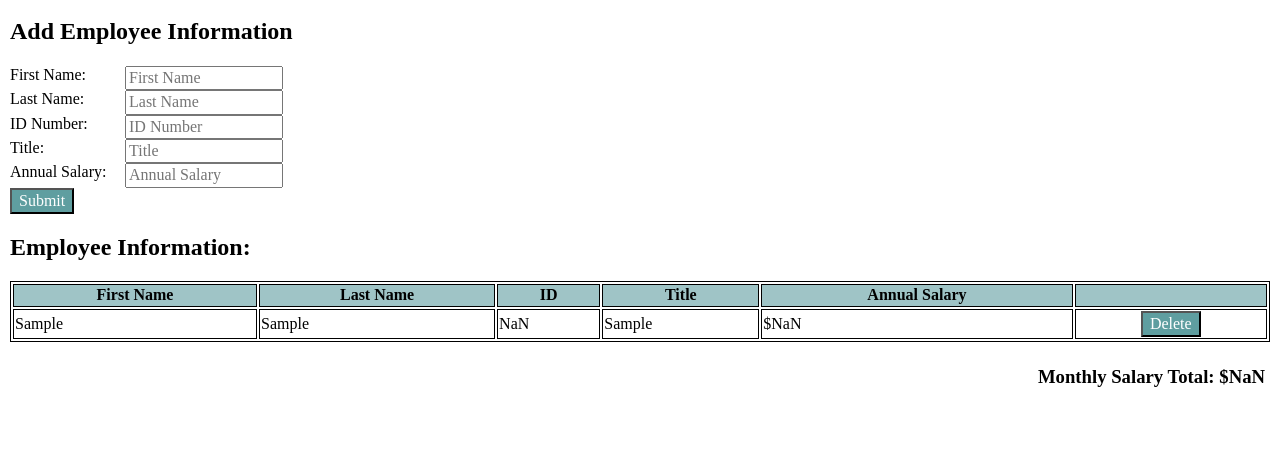
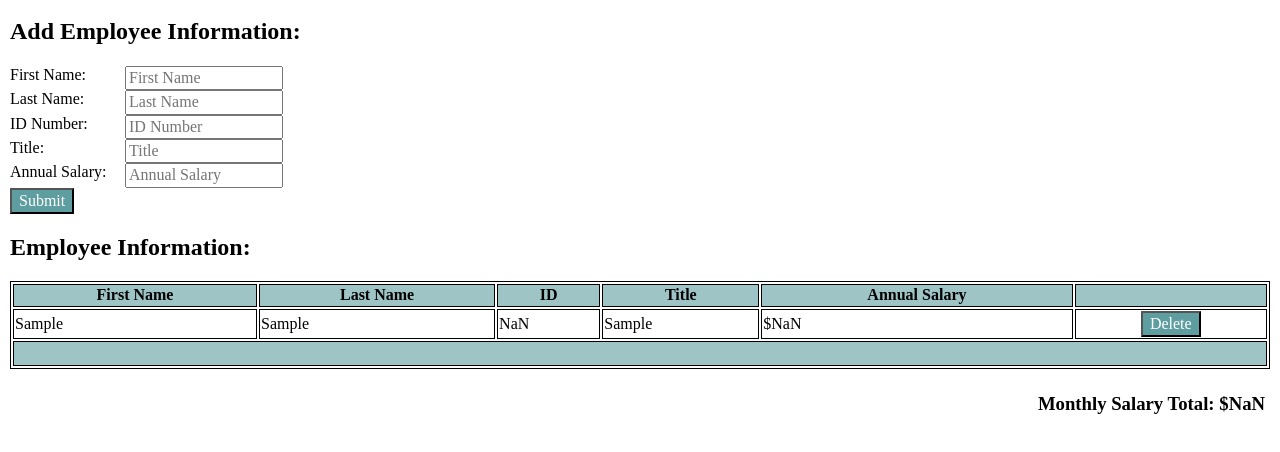
Before and after one commit to aboerhave/jquery-salary-calculator, a plain HTML site: page index.html in a window 1280 px wide. Both pictures are taken after typing "Sample", "Sample", "Sample", "Sample", "Sample" into the empty fields and a click on the button "Submit". Shown: the part 100-552 px from the top of the page. Drawn offline with Linux system fonts and the light colour scheme.

Commit message:
comments through append fn

```diff
--- a/index.html
+++ b/index.html
@@ -14,7 +14,7 @@
         <h1>Salary Calculator</h1>
     </header>
     <main>
-        <h2>Add Employee Information</h2>
+        <h2>Add Employee Information:</h2>
         <div id='inputSection'>   <!-- input section-->
             <label for="fName">First Name:</label>
             <input type="text" id="fName" placeholder="First Name">
--- a/scripts/script.js
+++ b/scripts/script.js
@@ -1,23 +1,28 @@
-// Main script file for jQuery Salary Calculator assignment
-let employeeData = [];
-let yearlyTotal = 0;
-let monthlyTotal = 0;
-let monthlytotal;
+// Main script file for jQuery Salary Calculator assignment - week 7 of Primce Digital Academy
+// Adam Boerhave 10/2/2020 - 10/4/2020
+
+let employeeData = [];  // empty array to store employee information
+let yearlyTotal = 0;    // variable to store yearly salary total
+let monthlyTotal = 0;   // variable to store monthly salaray total
+//let monthlytotal;  I think extra line to be removed
 
 $(document).ready(onReady);
 
+// function to be ran when page loaded
 function onReady() {
+    // adds event listener to button associated with submitBtn id
     $('#submitBtn').on('click', submitBtnFunction);
     // adds event listener to buttons in deleteBtn class once they exist
     $('#output').on('click', ".deleteBtn", deleteBtnFunction);
-    //$('#monthlyTotal').hide();
 }
 
+// function to ran when the submit button is clicked.  It takes the values from the dom and checks
+// them and then adds them to the employeeData array if ok.  No return
 function submitBtnFunction() {
     console.log('submit button clicked');
-
+    // changes text above table
     $('#sectionHeading').text('Employee Information:')
-
+    // checkAllFields returns true if all boxes filled in
     if (checkAllFields()) {
 
         // Collect data from input boxes here
@@ -27,8 +32,8 @@ function submitBtnFunction() {
         titleData = $('#title').val();
         salaryData = Number($('#salary').val());
 
-        // want to make if line to check if id exists yet here
-        // checkId(numberData);
+        // checkId function returns true if the identification # entered in the box
+        // does not already exist
         if (checkId(numberData)) {
 
             // create object with data collected
@@ -42,45 +47,52 @@ function submitBtnFunction() {
             console.log(newEmployee);
             employeeData.push(newEmployee);
 
+            // empty input fields
             $('#fName').val('');
             $('#lName').val('');
             $('#number').val('');
             $('#title').val('');
             $('#salary').val('');
 
+            // creates table with values that were put in boxes
+            appendToDom();
 
-            appendToDom();
-            // append monthly value to dom
+            // add new person's salary to existing value of yearlyTotal
             yearlyTotal += newEmployee.annualSalary;
-            monthlyTotal = yearlyTotal /12;
+            monthlyTotal = yearlyTotal / 12;
+            // converts number to string with $ and , with 2 dec places
             monthlyTotalString = monthlyTotal.toLocaleString('en-US', {maximumFractionDigits:2});
+            // update monthly value on dom
             $('#monthlyTotal').text(`Monthly Salary Total: $${monthlyTotalString}`);
+            // checkColor function will turn monthlyTotal text to red of over 20, white if <= 20k
             checkColor();
         }
-        else {
+        else { // if id # entered is already in the array
             alert('That ID Number already exists.  Please try another entry');
         }
     }
-    else {
+    else { // if a box is empty when submit clicked
         alert('Please fill in all of the input boxes')
     }
 } // end submitBtn fn
 
+// checkAllFields checks to see if any boxes are empty and returns true if they all
+// have values and
 function checkAllFields() {
-
+    // all boxes filled in
     if($('#fName').val() && $('#lName').val() && $('#number').val() &&
     $('#title').val() && $('#salary').val()) {
-        console.log('all fields true');
-
         return true;
     }
-    else {
-        console.log('all fields false');
-
+    else { // any boxes empty
         return false;
     }
 }   // end checkAllFields fn
 
+// checkId goes through idNumber property of employeeData array and looks for a match with the
+// new id number entered.
+// It returns true if there is not a match and false if there is a match.  This is important,
+// since the id number is later used to remove entries from the array if deleted
 function checkId(identification) {
     for (let i = 0; i < employeeData.length; i++) {
         if(identification == employeeData[i].idNumber) {
@@ -90,10 +102,13 @@ function checkId(identification) {
     return true;
 }   // end checkId fn
 
+// appendToDom function creates a new table every time the submit button is clicked
 function appendToDom() {
+    // output id is div in html file
     $('#output').empty();
-    $('#output').append(`<table id="bestTableEver">
-
+    // Table Header Section
+    $('#output').append(`
+    <table id="bestTableEver">
         <tr>
             <th>First Name</th>
             <th>Last Name</th>
@@ -101,11 +116,14 @@ function appendToDom() {
             <th>Title</th>
             <th>Annual Salary</th>
             <th></th>
-    </tr>`);
+        </tr>
+    </table>`);
+    // loop will add a new row for every employee object in the employeeData array
     for (let i = 0; i < employeeData.length; i++) {
+        // changes salary number to a string to use on the screen with $ and , with 2 dec places
         let salaryNumber = employeeData[i].annualSalary;
         let salaryString = salaryNumber.toLocaleString('en-US', {maximumFractionDigits:2});
-
+        // adding new row
         $('#bestTableEver').append(`
         <tr>
             <td>${employeeData[i].firstName}</td>
@@ -113,23 +131,29 @@ function appendToDom() {
             <td>${employeeData[i].idNumber}</td>
             <td>${employeeData[i].title}</td>
             <td>$${salaryString}</td>
-            <td class="deleteColumn"><button class="deleteBtn">Delete</button></td>
-        </tr>`);
-    }
+            <td class="deleteColumn">
+                <button class="deleteBtn">Delete</button>
+            </td>
+        </tr>`);    // end append stmt
+    }   // end for loop
+    $('#bestTableEver').append(`
+        <tr id="lastRow">
+            <td colspan="6"></td>
+        </tr>
+    `);
+}   // end appendToDom fn
 
-}
 
+// deleteBtnFunction
 function deleteBtnFunction() {
 console.log('delete button clicked');
-    // Need to put ability to remove data from javascript here
-    //$(this).css("background-color", "green");
-    $(this).parent().prev().css("background-color", "red");
     let removeId = $(this).parent().prev().prev().prev().text();
     console.log('removeId', removeId);
     let removeSalary = $(this).parent().prev().text();
     console.log('removeSalary', removeSalary);
-    removeEntry(removeId, removeSalary);
-    if ($('table tr').length == 2) {
+    let removeSalaryNumber = removeSalary.replace(",", "").replace('$',"");
+    removeEntry(removeId, removeSalaryNumber);
+    if ($('table tr').length == 3) {
         $('#monthlyTotal').empty();
         $('#output').empty();
         $('#sectionHeading').text(`Employee Data Will Be Displayed Here Once Entered`);
@@ -142,7 +166,10 @@ console.log('delete button clicked');
 }
 
 function removeEntry(removeId, removeSalary) {
+    console.log('yearlyTotal', yearlyTotal);
     yearlyTotal -= removeSalary;
+    console.log('new yearlyTotal');
+
     monthlyTotal = yearlyTotal / 12;
     monthlyTotalString = monthlyTotal.toLocaleString('en-US', {maximumFractionDigits:2});
     console.log('yearlyTotal', yearlyTotal);
--- a/styles/style.css
+++ b/styles/style.css
@@ -59,6 +59,10 @@ table, th, td, tr {
     padding: 2px 7px;
 }
 
+#lastRow {
+    height: 25px;
+    background-color: #9fc4c6;
+}
 
 
 #monthlyTotal{
```
Also changed, not shown: 1 other file. Lines whose indentation alone changed are shown as unchanged.
